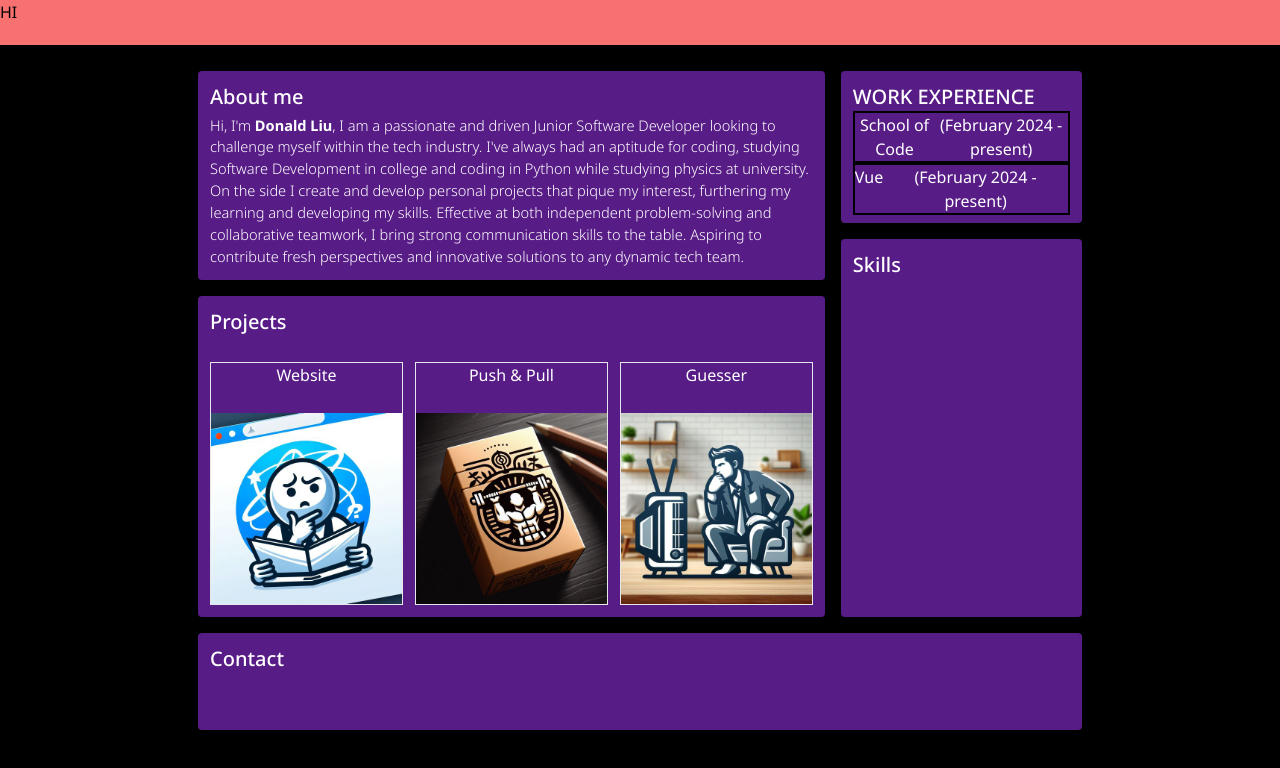
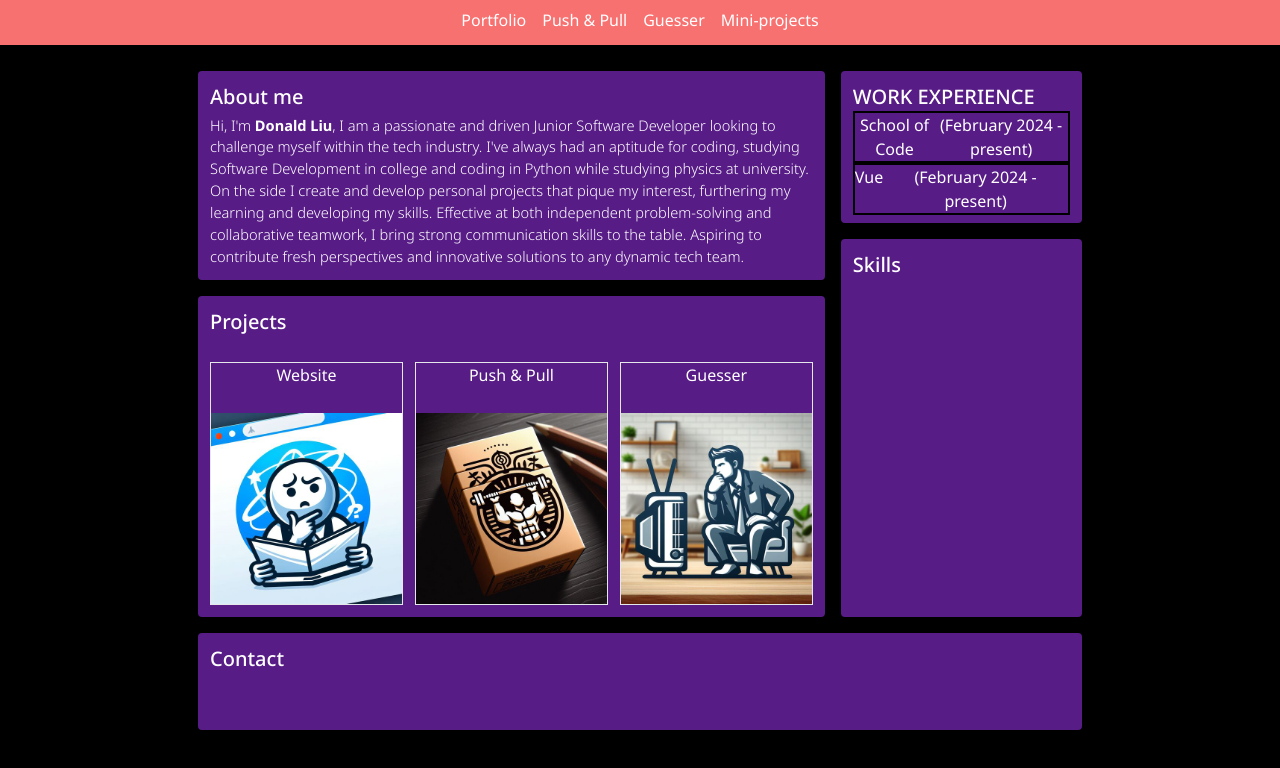
Before and after one commit to donaldliu1/donaldliu-portfolio, a Next.js app: page / in a window 1280 px wide. Shown: the top 768 px of the page. Built offline with nearby package versions, Linux system fonts and the light colour scheme.

Commit message:
nav bar improvements

```diff
--- a/src/app/portfolio/navBar.tsx
+++ b/src/app/portfolio/navBar.tsx
@@ -1,7 +1,22 @@
 export default function NavBar() {
     return (
         <>
-        <div className="h-[45px] w-full bg-red-400">HI</div>
+        <div className="h-[45px] w-full bg-red-400">
+            <div className="flex flex-wrap justify-center text-center">
+                <div className="transform transition duration-500 hover:scale-110 p-2 text-white">
+                    <p>Portfolio</p>
+                </div>
+                <div className="transform transition duration-500 hover:scale-110 p-2 text-white">
+                    <p>Push & Pull</p>
+                </div>
+                <div className="transform transition duration-500 hover:scale-110 p-2 text-white">
+                    <p>Guesser</p>
+                </div>
+                <div className="transform transition duration-500 hover:scale-110 p-2 text-white">
+                    <p>Mini-projects</p>
+                </div>
+            </div>
+        </div>
         </>
     )
 }
```
